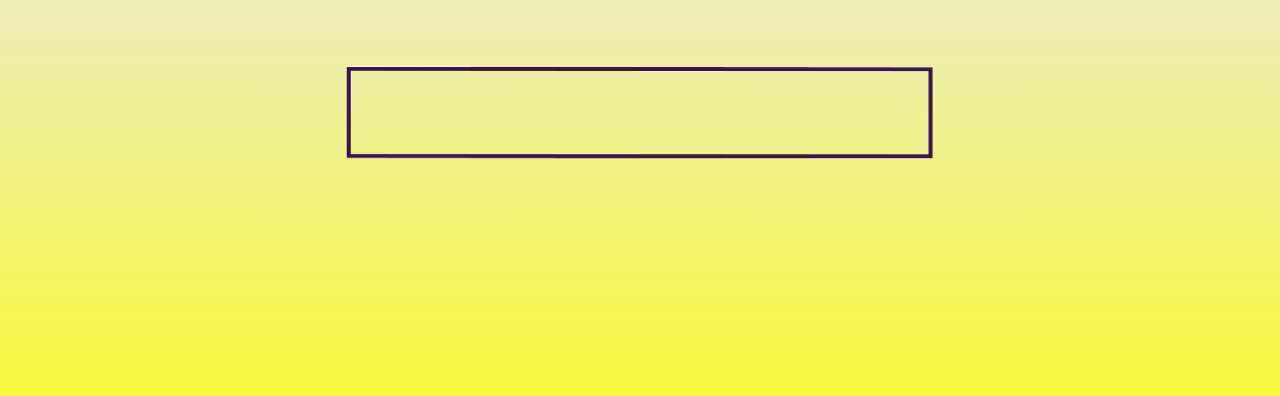
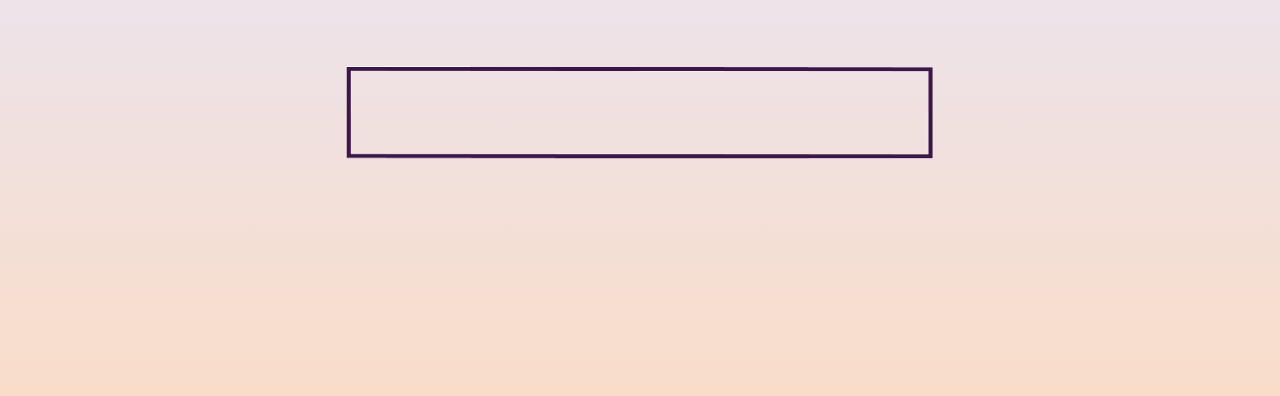
Before and after one commit to micahsfitz/breath-screensaver, a plain HTML site: page index.html in a window 1280 px wide. Shown: the part 207-603 px from the top of the page. Drawn offline with Linux system fonts and the light colour scheme.

Commit message:
peachpuff

```diff
--- a/style.css
+++ b/style.css
@@ -3,7 +3,7 @@
 }
 
 body {
-  background-image: linear-gradient(lavender, yellow);
+  background-image: linear-gradient(lavender, peachpuff);
   height:100vh;
   margin:0;
   padding:0;
```
